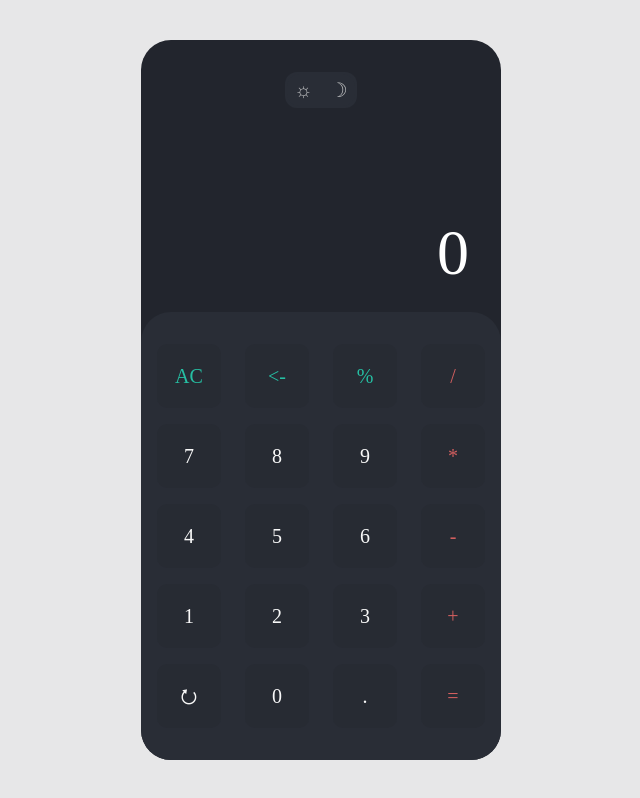
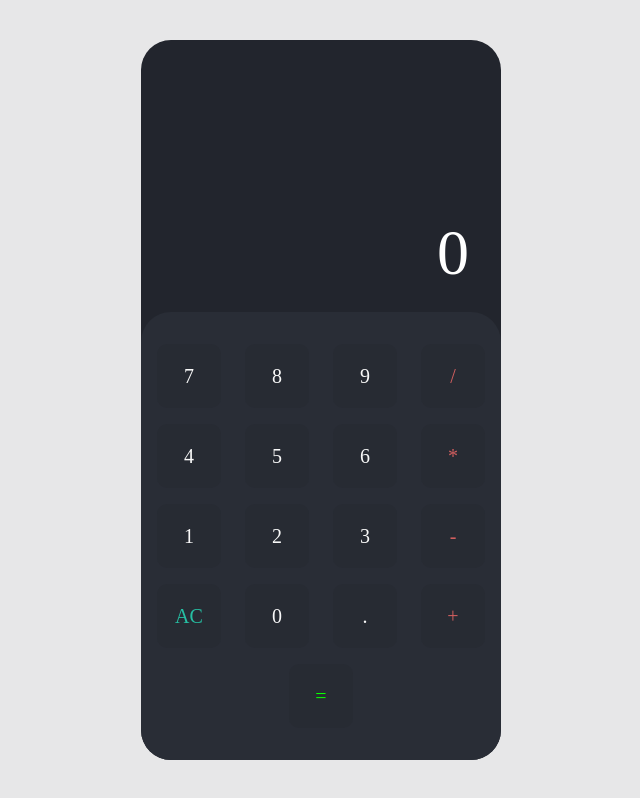
Before and after one commit to juanjimenezy/calculadora_react, a React (Create React App) app: page / in a window 1280 px wide. Shown: the whole page, without its empty margins (319-959 px from the left). Built offline with nearby package versions, Linux system fonts and the light colour scheme.

Commit message:
update iconos

```diff
--- a/src/components/Board.jsx
+++ b/src/components/Board.jsx
@@ -7,26 +7,23 @@ export const Board = ({ addValue, calculateResult, cleanValue }) => {
 
 
     const datos = [
-        { color: "g", dato: "AC" },
-        { color: "g", dato: "<-" },
-        { color: "g", dato: "%" },
-        { color: "r", dato: "/" },
         { color: "w", dato: 7 },
         { color: "w", dato: 8 },
         { color: "w", dato: 9 },
-        { color: "r", dato: "*" },
+        { color: "r", dato: "/" },
         { color: "w", dato: 4 },
         { color: "w", dato: 5 },
         { color: "w", dato: 6 },
-        { color: "r", dato: "-" },
+        { color: "r", dato: "*" },
         { color: "w", dato: 1 },
         { color: "w", dato: 2 },
         { color: "w", dato: 3 },
-        { color: "r", dato: "+" },
-        { color: "w", dato: "⭮" },
+        { color: "r", dato: "-" },
+        { color: "g", dato: "AC" },
         { color: "w", dato: "0" },
         { color: "w", dato: "." },
-        { color: "r", dato: "=" },
+        { color: "r", dato: "+" },
+        { color: "q", dato: "=" },
       ];
 
     return (
--- a/src/components/Button.jsx
+++ b/src/components/Button.jsx
@@ -23,6 +23,9 @@ export const Button = ({ color, dato, addValue, cleanValue, calculateResult }) =
     case "r":
       btnColor = styles.btnRed;
       break;
+    case "q":
+        btnColor = styles.btnEquals;
+        break;
     default:
       btnColor = "";
       break;
--- a/src/components/Calculadora.jsx
+++ b/src/components/Calculadora.jsx
@@ -19,7 +19,7 @@ export const Calculadora = () => {
     }
 
     const cleanValue = () => {
-        setValue("")
+        setValue("");
         setResult(0);
     }
 
--- a/src/components/Display.jsx
+++ b/src/components/Display.jsx
@@ -7,12 +7,6 @@ export const Display = ({ value, result }) => {
 
     return (
         <div className={styles.display}>
-            <div className={styles.mode}>
-                <span className={styles.containerBtn}>
-                    <button className={`${styles.modeBtn} ${styles.modeLight}`}>☼</button>
-                    <button className={`${styles.modeBtn} ${styles.modeDark}`}>☽</button>
-                </span>
-            </div>
             <div className={styles.operation}>
                 {value}
             </div>
--- a/src/css/Button.module.css
+++ b/src/css/Button.module.css
@@ -32,3 +32,7 @@
   .btnRed {
     color: #d25f5f;
   }
+
+  .btnEquals{
+    color: #09ff00;
+  }
```
